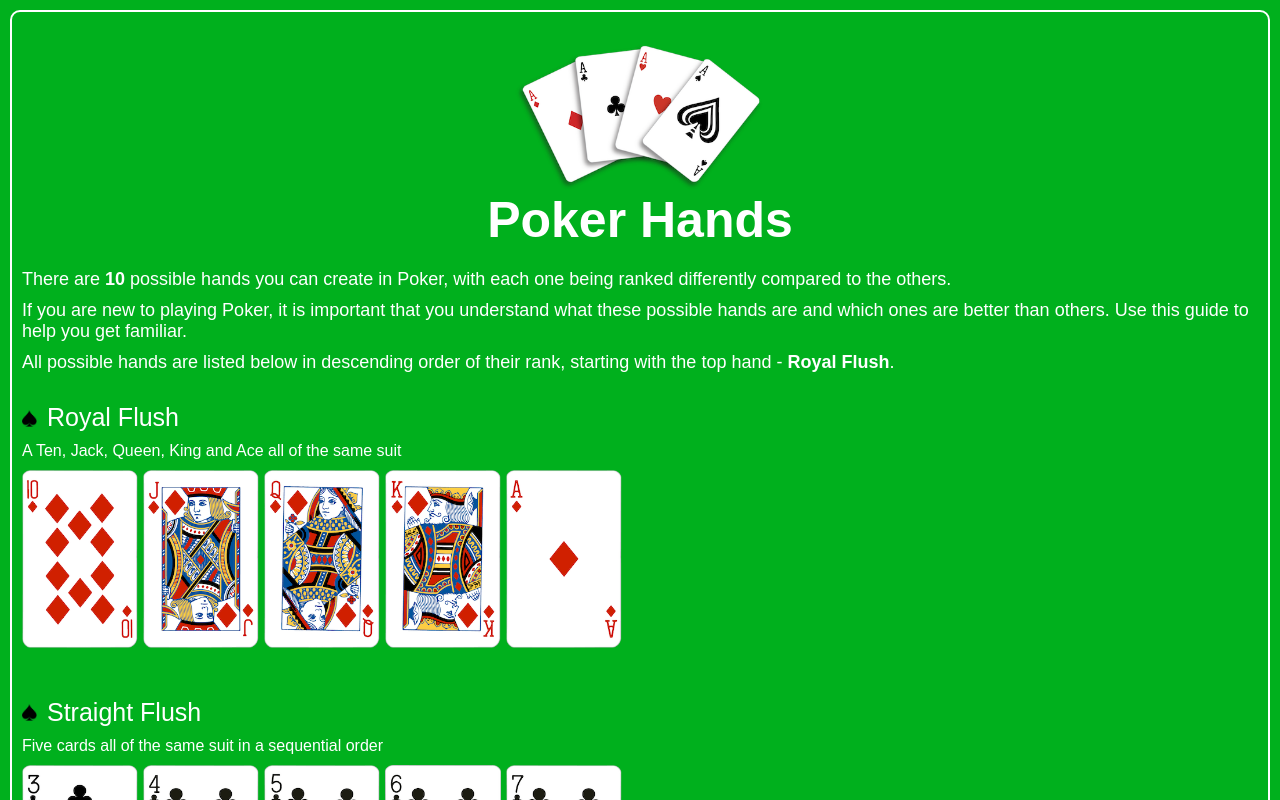
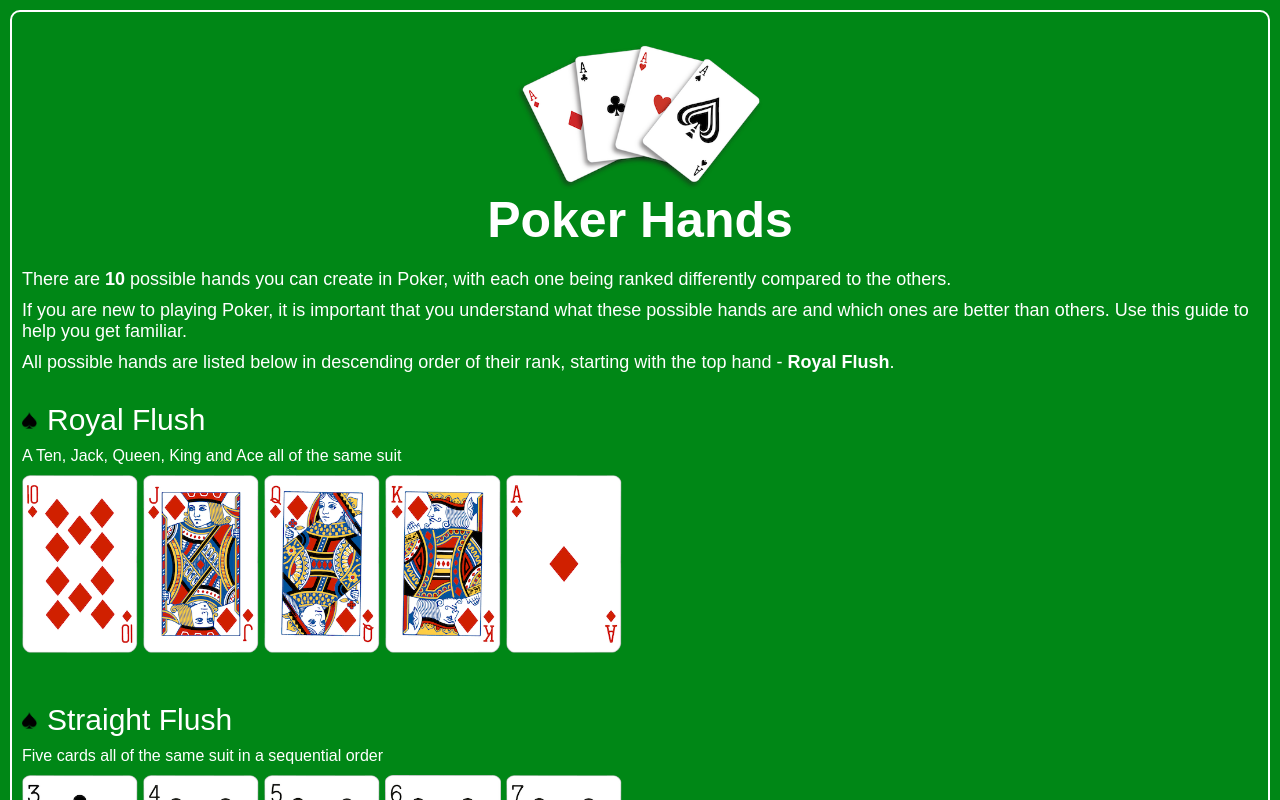
Before and after one commit to cjshelton/poker-hands, a Next.js app: page / in a window 1280 px wide. Shown: the top 800 px of the page. Built offline with nearby package versions, Linux system fonts and the light colour scheme.

Commit message:
Improve accessibility

```diff
--- a/components/hand/Hand.module.scss
+++ b/components/hand/Hand.module.scss
@@ -1,3 +1,5 @@
+@import '../../styles/variables';
+
 .hand {
     margin-bottom: 5rem;
 
@@ -12,7 +14,11 @@
     }
 
     &__name {
-        font-size: 2.5rem;
+        font-size: 3rem;
+
+        @media (max-width: $medium) {
+            font-size: 2.5rem;
+        }
     }
 
     &__description {
--- a/next.config.js
+++ b/next.config.js
@@ -1,4 +1,8 @@
 /** @type {import('next').NextConfig} */
 module.exports = {
     reactStrictMode: true,
+    i18n: {
+        locales: ['en'],
+        defaultLocale: 'en',
+    },
 };
--- a/styles/_variables.scss
+++ b/styles/_variables.scss
@@ -1,5 +1,5 @@
 // Colours
-$poker-green: #00b01d;
+$poker-green: #008716;
 $white: #ffffff;
 
 // Sizes
```
